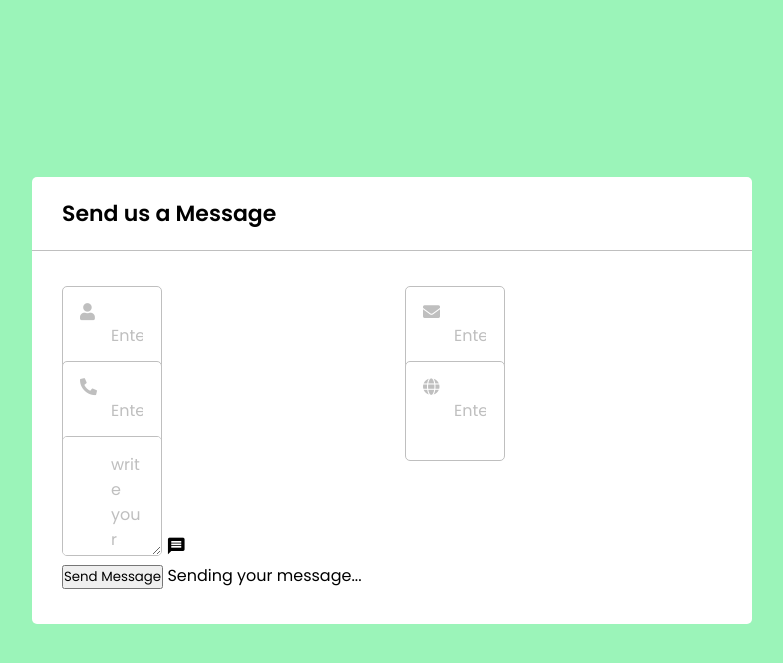
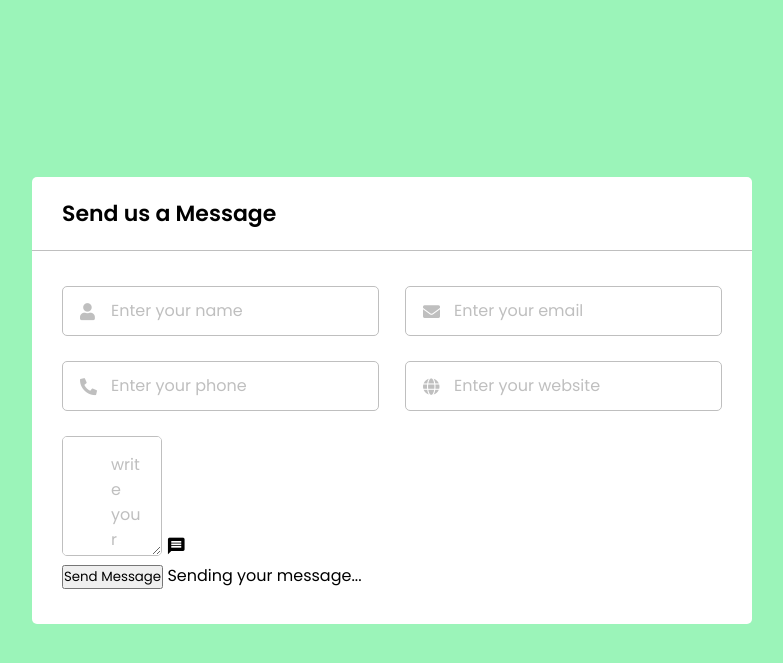
Before and after one commit to Philiposunlola/Contact-form, a PHP site: page / in a window 1280 px wide. Shown: the top 663 px of the page, without its empty margins (248-1031 px from the left). Run offline with PHP 8.4, Linux system fonts and the light colour scheme.

Commit message:
Update style.css

```diff
--- a/style.css
+++ b/style.css
@@ -48,8 +48,8 @@ form .dbl-field{
 
 form .field input,
 form .message textarea{
-    height: 100px;
-    width: 100px;
+    height: 100%;
+    width: 100%;
     outline: none;
     padding: 0 18px 0 48px;
     font-size: 16px;
```
